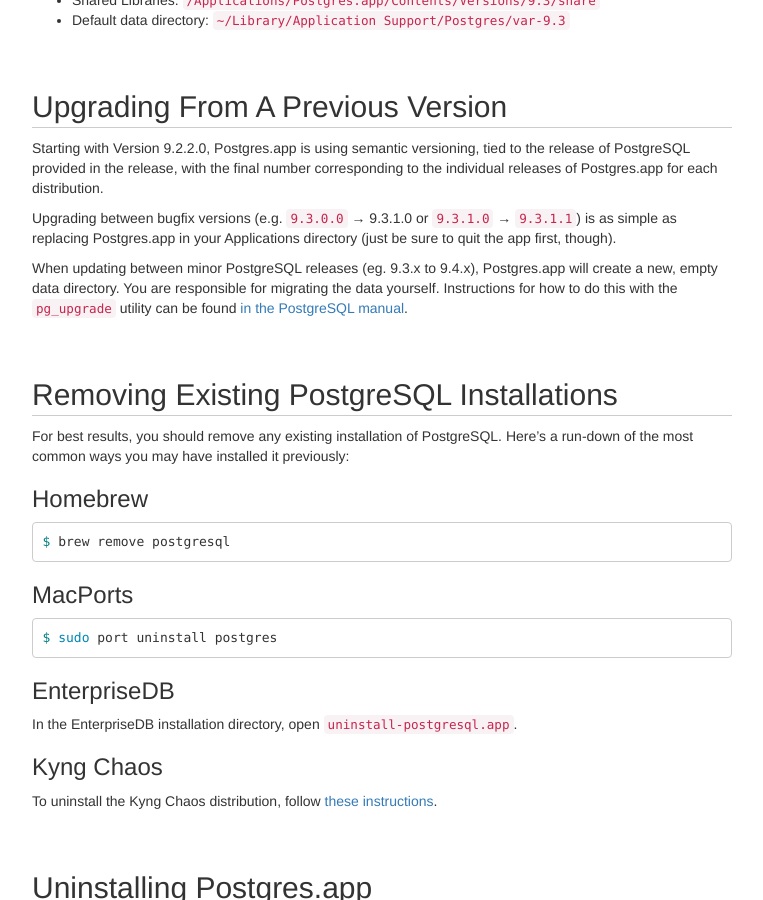
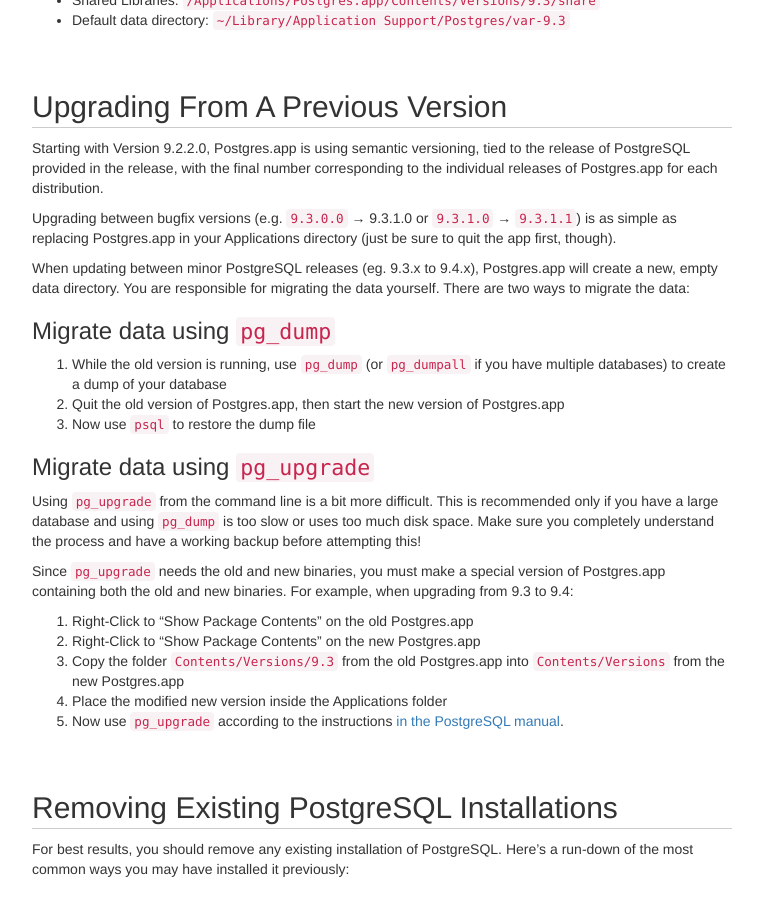
Before and after one commit to PostgresApp/PostgresApp, a Jekyll site: the page built from documentation/install.md, in a window 1280 px wide and 900 px high, scrolled down 504 px. Shown: the whole window, without its empty margins (258-1021 px from the left). Built offline with Jekyll 4.4.1, drawn with Linux system fonts in a browser that asks for light colours; nearby versions of some CDN libraries; Markdown is read by kramdown in place of the engine named in the settings.

Commit message:
Improved Upgrade Migration Instructions
It's not trivial to get pg_upgrade to work, so I added instructions on how to use it. I also added instructions for using pg_dump/psql to migrate the data.

These instructions are very coarse. Especially the pg_dump part could be improved with detailed step-by-step descriptions.

```diff
--- a/documentation/install.md
+++ b/documentation/install.md
@@ -26,8 +26,27 @@
 
 Upgrading between bugfix versions (e.g. `9.3.0.0` → 9.3.1.0 or `9.3.1.0` → `9.3.1.1`) is as simple as replacing Postgres.app in your Applications directory (just be sure to quit the app first, though).
 
-When updating between minor PostgreSQL releases (eg. 9.3.x to 9.4.x), Postgres.app will create a new, empty data directory. You are responsible for migrating the data yourself. Instructions for how to do this with the `pg_upgrade` utility can be found [in the PostgreSQL manual](http://www.postgresql.org/docs/current/static/pgupgrade.html).
+When updating between minor PostgreSQL releases (eg. 9.3.x to 9.4.x), Postgres.app will create a new, empty data directory. You are responsible for migrating the data yourself. There are two ways to migrate the data:
 
+### Migrate data using `pg_dump`
+
+1. While the old version is running, use `pg_dump` (or `pg_dumpall` if you have multiple databases) to create a dump of your database
+2. Quit the old version of Postgres.app, then start the new version of Postgres.app
+3. Now use `psql` to restore the dump file
+
+### Migrate data using `pg_upgrade`
+
+Using `pg_upgrade` from the command line is a bit more difficult.
+This is recommended only if you have a large database and using `pg_dump` is too slow or uses too much disk space.
+Make sure you completely understand the process and have a working backup before attempting this!
+
+Since `pg_upgrade` needs the old and new binaries, you must make a special version of Postgres.app containing both the old and new binaries. For example, when upgrading from 9.3 to 9.4:
+
+1. Right-Click to "Show Package Contents" on the old Postgres.app
+2. Right-Click to "Show Package Contents" on the new Postgres.app
+3. Copy the folder `Contents/Versions/9.3` from the old Postgres.app into `Contents/Versions` from the new Postgres.app
+4. Place the modified new version inside the Applications folder
+5. Now use `pg_upgrade` according to the instructions [in the PostgreSQL manual](http://www.postgresql.org/docs/current/static/pgupgrade.html).
 
 ## Removing Existing PostgreSQL Installations
 
```
